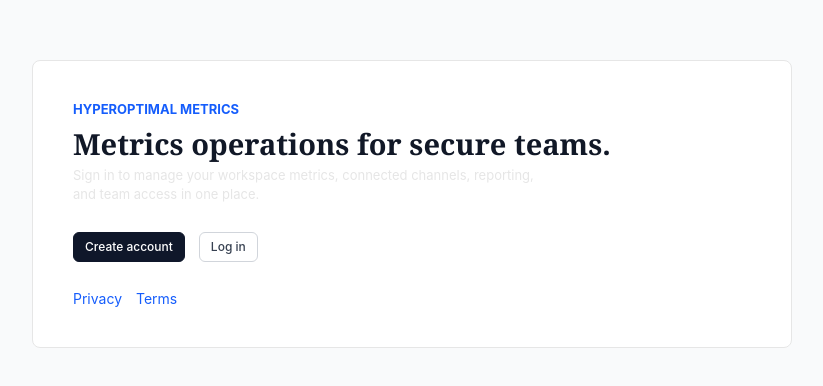
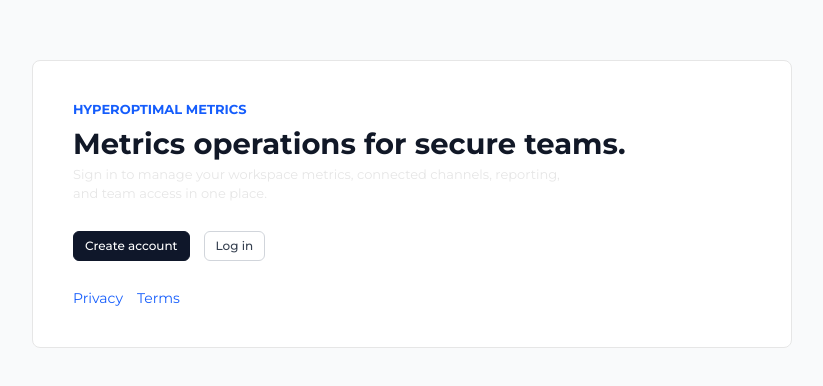
Before and after one commit to mattiika69/metrics, a Next.js app: page / in a window 1280 px wide. Shown: the part 196-582 px from the top of the page, without its empty margins (228-1051 px from the left). Built offline with nearby package versions, Linux system fonts and the light colour scheme; no server answers.

Commit message:
Extract Scaling Metrics app shell

```diff
--- a/app/globals.css
+++ b/app/globals.css
@@ -88,6 +88,7 @@
   --subtle: var(--n-500);
   --faint: var(--n-400);
   --danger: var(--err-600);
+  --font-app: var(--font-montserrat), Montserrat, ui-sans-serif, system-ui, -apple-system, BlinkMacSystemFont, "Segoe UI", sans-serif;
 }
 
 * {
@@ -98,8 +99,15 @@ body {
   margin: 0;
   background: var(--background);
   color: var(--foreground);
-  font-family: Inter, ui-sans-serif, system-ui, -apple-system, BlinkMacSystemFont, "Segoe UI", sans-serif;
+  font-family: var(--font-app);
   font-size: 14px;
+}
+
+button,
+input,
+select,
+textarea {
+  font-family: var(--font-app);
 }
 
 .page-shell {
@@ -149,7 +157,7 @@ body {
 
 h1 {
   margin: 0;
-  font-family: Georgia, "Times New Roman", serif;
+  font-family: var(--font-app);
   font-size: 29px;
   font-weight: 800;
   line-height: 1.05;
@@ -158,7 +166,7 @@ h1 {
 
 h2 {
   margin: 22px 0 8px;
-  font-family: Georgia, "Times New Roman", serif;
+  font-family: var(--font-app);
   font-size: 17px;
   letter-spacing: 0;
 }
@@ -319,7 +327,7 @@ select {
 .brand {
   color: var(--accent);
   flex: 0 0 auto;
-  font-family: Georgia, "Times New Roman", serif;
+  font-family: var(--font-app);
   font-size: 15px;
   font-weight: 800;
   padding-right: 16px;
@@ -1293,7 +1301,7 @@ body {
 
 .app-main h1,
 .app-main h2 {
-  font-family: Inter, ui-sans-serif, system-ui, -apple-system, BlinkMacSystemFont, "Segoe UI", sans-serif;
+  font-family: var(--font-app);
   letter-spacing: 0;
 }
 
@@ -1313,7 +1321,7 @@ body {
 .app-main .eyebrow {
   margin: 0 0 6px;
   color: #7a8699;
-  font-family: Inter, ui-sans-serif, system-ui, -apple-system, BlinkMacSystemFont, "Segoe UI", sans-serif;
+  font-family: var(--font-app);
   font-size: 12px;
   font-weight: 750;
   letter-spacing: 0.04em;
@@ -1932,7 +1940,7 @@ body {
 .app-main h1,
 .app-main h2,
 .app-main h3 {
-  font-family: Inter, ui-sans-serif, system-ui, -apple-system, BlinkMacSystemFont, "Segoe UI", sans-serif;
+  font-family: var(--font-app);
   letter-spacing: 0;
 }
 
@@ -1952,7 +1960,7 @@ body {
 .app-main .eyebrow {
   margin: 5px 0 0;
   color: #6b7280;
-  font-family: Inter, ui-sans-serif, system-ui, -apple-system, BlinkMacSystemFont, "Segoe UI", sans-serif;
+  font-family: var(--font-app);
   font-size: 11px;
   font-weight: 500;
   letter-spacing: 0.04em;
@@ -2383,3 +2391,277 @@ select {
     grid-template-columns: 1fr;
   }
 }
+
+/* Final extracted Scaling Metrics shell/sidebar parity overrides. */
+body {
+  background: #f9fafb;
+  color: #111827;
+}
+
+.app-shell {
+  display: flex;
+  height: 100vh;
+  min-height: 100vh;
+  overflow: hidden;
+  padding: 0;
+  background: #f9fafb;
+}
+
+.side-nav {
+  position: sticky;
+  top: 0;
+  display: flex;
+  width: 220px;
+  height: 100vh;
+  flex: 0 0 220px;
+  flex-direction: column;
+  overflow: hidden;
+  border-right: 1px solid rgba(51, 65, 85, 0.7);
+  background: linear-gradient(to bottom, #1e293b, #1e293b, #0f172a);
+  color: #ffffff;
+  padding: 0;
+  text-align: left;
+}
+
+.side-brand-row {
+  display: flex;
+  align-items: center;
+  justify-content: space-between;
+  gap: 8px;
+  border-bottom: 1px solid #374151;
+  padding: 8px 10px;
+}
+
+.side-brand {
+  display: flex;
+  min-width: 0;
+  align-items: center;
+  gap: 8px;
+  color: #ffffff;
+  font-size: 12px;
+  font-weight: 600;
+  line-height: 1rem;
+}
+
+.side-brand span:last-child {
+  min-width: 0;
+  overflow: hidden;
+  text-overflow: ellipsis;
+  white-space: nowrap;
+}
+
+.side-brand:hover,
+.sidebar-sub-link:hover {
+  text-decoration: none;
+}
+
+.brand-mark {
+  display: inline-flex;
+  width: 20px;
+  height: 20px;
+  flex: 0 0 20px;
+  align-items: center;
+  justify-content: center;
+  border-radius: 6px;
+  background: #3b82f6;
+  box-shadow:
+    0 0 0 1px rgba(147, 197, 253, 0.4),
+    0 1px 2px rgba(0, 0, 0, 0.12);
+  color: #ffffff;
+  font-size: 12px;
+  font-weight: 700;
+}
+
+.collapse-dot {
+  display: inline-flex;
+  width: 24px;
+  height: 24px;
+  flex: 0 0 24px;
+  align-items: center;
+  justify-content: center;
+  border: 1px solid rgba(71, 85, 105, 0.7);
+  border-radius: 999px;
+  background: rgba(51, 65, 85, 0.5);
+  color: #cbd5e1;
+  font-size: 19px;
+  line-height: 1;
+  box-shadow: 0 1px 2px rgba(0, 0, 0, 0.12);
+}
+
+.sidebar-sections {
+  display: block;
+  flex: 1;
+  margin-top: 0;
+  overflow-y: auto;
+  padding: 6px 8px;
+}
+
+.sidebar-divider {
+  height: 0;
+  margin: 4px 0;
+  border-top: 1px solid #374151;
+  background: transparent;
+}
+
+.sidebar-group {
+  display: grid;
+  gap: 2px;
+  margin-bottom: 4px;
+}
+
+.sidebar-label-row {
+  display: flex;
+  align-items: center;
+  justify-content: space-between;
+  padding: 2px 4px;
+}
+
+.sidebar-label-button {
+  display: flex;
+  align-items: center;
+  gap: 4px;
+  border: 0;
+  border-radius: 6px;
+  background: transparent;
+  color: #64748b;
+  cursor: default;
+  font-size: 9.7px;
+  font-weight: 500;
+  letter-spacing: 0.0575em;
+  line-height: 1;
+  padding: 2px 4px;
+  text-transform: uppercase;
+  transition: color 0.15s ease, background 0.15s ease;
+}
+
+.sidebar-label-button:hover {
+  background: rgba(51, 65, 85, 0.35);
+  color: #cbd5e1;
+}
+
+.sidebar-label-chevron {
+  width: 12px;
+  height: 12px;
+  color: #64748b;
+  transform: rotate(90deg);
+  transition: transform 0.2s ease;
+}
+
+.sidebar-subnav {
+  display: grid;
+  gap: 0;
+  margin: 2px 0 0;
+  border-left: 0;
+  padding-left: 0;
+}
+
+.sidebar-menu-row {
+  display: flex;
+  align-items: center;
+  gap: 4px;
+}
+
+.sidebar-sub-link {
+  display: block;
+  flex: 1;
+  min-height: 26px;
+  min-width: 0;
+  border: 1px solid transparent;
+  border-radius: 4px;
+  color: #9ca3af;
+  font-size: 12px;
+  font-weight: 400;
+  line-height: 1rem;
+  overflow: hidden;
+  padding: 4px 8px;
+  text-overflow: ellipsis;
+  transition: color 0.15s ease, background 0.15s ease, border-color 0.15s ease;
+  white-space: nowrap;
+}
+
+.sidebar-sub-link:hover {
+  background: #374151;
+  color: #ffffff;
+}
+
+.sidebar-sub-link.active {
+  border-color: rgba(96, 165, 250, 0.6);
+  background: rgba(37, 99, 235, 0.2);
+  color: #dbeafe;
+}
+
+.sidebar-drag-handle {
+  display: inline-flex;
+  padding: 0 6px;
+  color: #d1d5db;
+  cursor: grab;
+  font-size: 12px;
+  line-height: 1;
+  user-select: none;
+}
+
+.sidebar-logout {
+  display: block;
+  width: 100%;
+  min-height: 26px;
+  border: 1px solid transparent;
+  border-radius: 4px;
+  background: transparent;
+  color: #f87171;
+  font-size: 12px;
+  font-weight: 400;
+  line-height: 1rem;
+  margin-top: 2px;
+  padding: 4px 8px;
+  text-align: left;
+  transition: color 0.15s ease, background 0.15s ease;
+}
+
+.sidebar-logout:hover {
+  background: #374151;
+  color: #fca5a5;
+}
+
+.app-main {
+  flex: 1;
+  min-width: 0;
+  overflow-x: hidden;
+  overflow-y: auto;
+  background: #f9fafb;
+  scroll-behavior: smooth;
+  zoom: 0.9;
+}
+
+.app-content {
+  width: 100%;
+  max-width: 1900px;
+  min-height: 100vh;
+  margin: 0 auto;
+  padding: 3%;
+}
+
+@media (max-width: 860px) {
+  .app-shell {
+    display: block;
+    height: auto;
+    min-height: 100vh;
+    overflow: visible;
+  }
+
+  .side-nav {
+    position: relative;
+    width: 100%;
+    height: auto;
+    max-height: none;
+    flex-basis: auto;
+  }
+
+  .app-main {
+    overflow: visible;
+    zoom: 1;
+  }
+
+  .app-content {
+    padding: 28px 18px 72px;
+  }
+}
--- a/app/layout.tsx
+++ b/app/layout.tsx
@@ -1,10 +1,18 @@
 import type { Metadata } from "next";
+import { Montserrat } from "next/font/google";
 import "./globals.css";
 
 export const metadata: Metadata = {
   title: "HyperOptimal Metrics",
   description: "HyperOptimal Metrics dashboard",
 };
+
+const montserrat = Montserrat({
+  subsets: ["latin"],
+  weight: ["400", "500", "600", "700"],
+  variable: "--font-montserrat",
+  display: "swap",
+});
 
 export default function RootLayout({
   children,
@@ -13,7 +21,7 @@ export default function RootLayout({
 }>) {
   return (
     <html lang="en">
-      <body>{children}</body>
+      <body className={`${montserrat.className} ${montserrat.variable}`}>{children}</body>
     </html>
   );
 }
```
Also changed, not shown: components/app-shell.tsx (+58 -43 lines), 2 other files (tests, documents, lock files or other folders).
